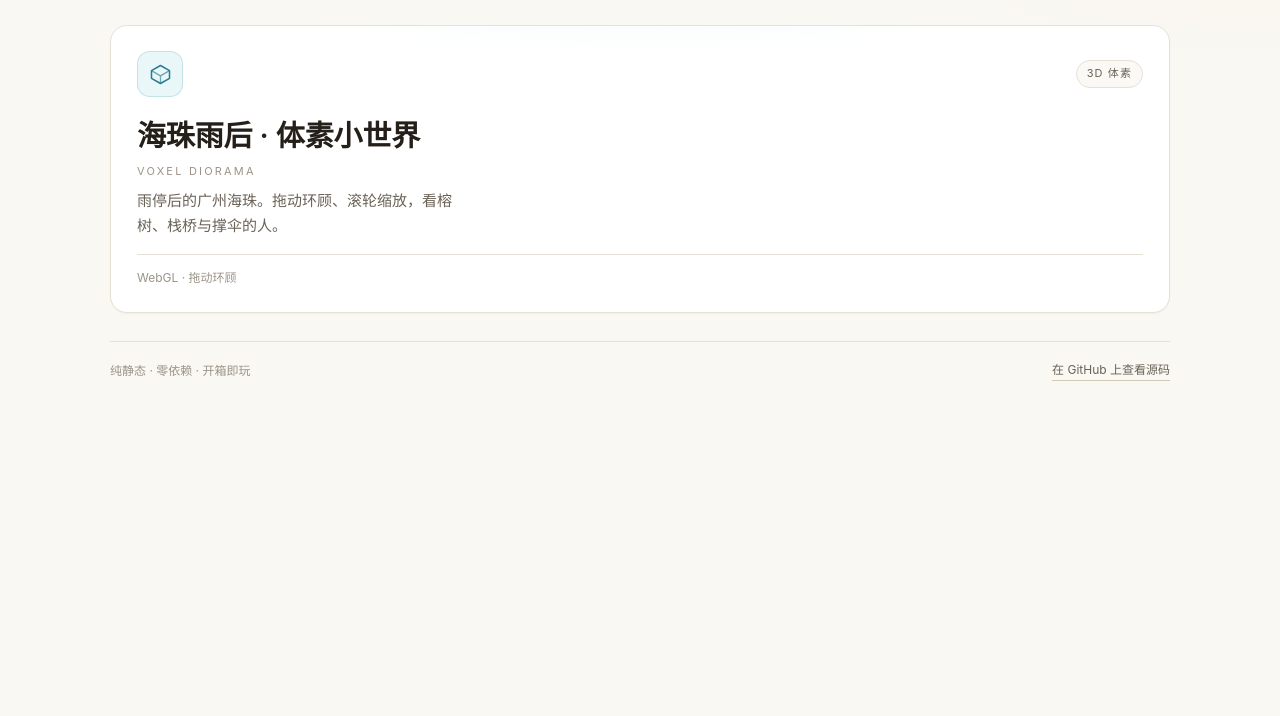
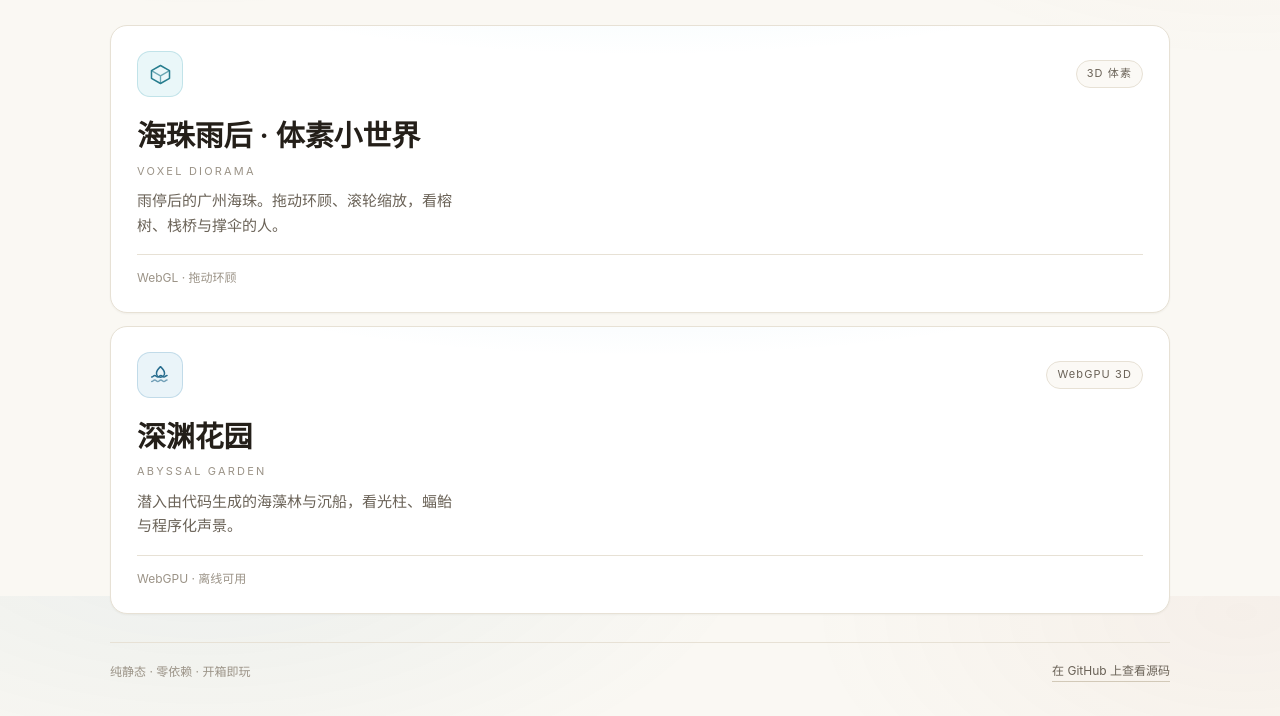
Before and after one commit to HypoDear/web-server, a plain HTML site: page practice/index.html in a window 1280 px wide. Shown: the part 204-920 px from the top of the page. Before the commit the page ends 800 px from the top, so only its background shows below. Drawn offline with Linux system fonts and the light colour scheme.

Commit message:
feat: 练习合集新增 abyssal-garden 卡片

```diff
--- a/practice/index.html
+++ b/practice/index.html
@@ -179,6 +179,17 @@ const PROJECTS = [
     size: 'hero',
     icon: '<path d="M12 2.6 21.4 8v8L12 21.4 2.6 16V8L12 2.6z" fill="none" stroke="currentColor" stroke-width="1.6" stroke-linejoin="round"/><path d="M2.6 8 12 13.4 21.4 8M12 13.4v8" fill="none" stroke="currentColor" stroke-width="1.4" stroke-linejoin="round" opacity=".65"/>',
   },
+  {
+    slug: 'abyssal-garden',
+    name: '深渊花园',
+    en: 'Abyssal Garden',
+    tag: 'WebGPU 3D',
+    desc: '潜入由代码生成的海藻林与沉船，看光柱、蝠鲐与程序化声景。',
+    meta: 'WebGPU · 离线可用',
+    hue: 200,
+    size: 'hero',
+    icon: '<path d="M2.8 13.6c1.6 0 1.6-1.6 3.2-1.6s1.6 1.6 3.2 1.6 1.6-1.6 3.2-1.6 1.6 1.6 3.2 1.6 1.6-1.6 3.2-1.6" fill="none" stroke="currentColor" stroke-width="1.6" stroke-linecap="round"/><path d="M2.8 18.2c1.6 0 1.6-1.6 3.2-1.6s1.6 1.6 3.2 1.6 1.6-1.6 3.2-1.6 1.6 1.6 3.2 1.6 1.6-1.6 3.2-1.6" fill="none" stroke="currentColor" stroke-width="1.6" stroke-linecap="round" opacity=".6"/><path d="M12 2.8c2.6 2.4 4.2 4.6 4.2 6.8a4.2 4.2 0 0 1-8.4 0c0-2.2 1.6-4.4 4.2-6.8z" fill="none" stroke="currentColor" stroke-width="1.6" stroke-linejoin="round"/>',
+  },
 ];
 /* ── 渲染（不需要改） ─────────────────────────────────────────────── */
 (function(){
```
